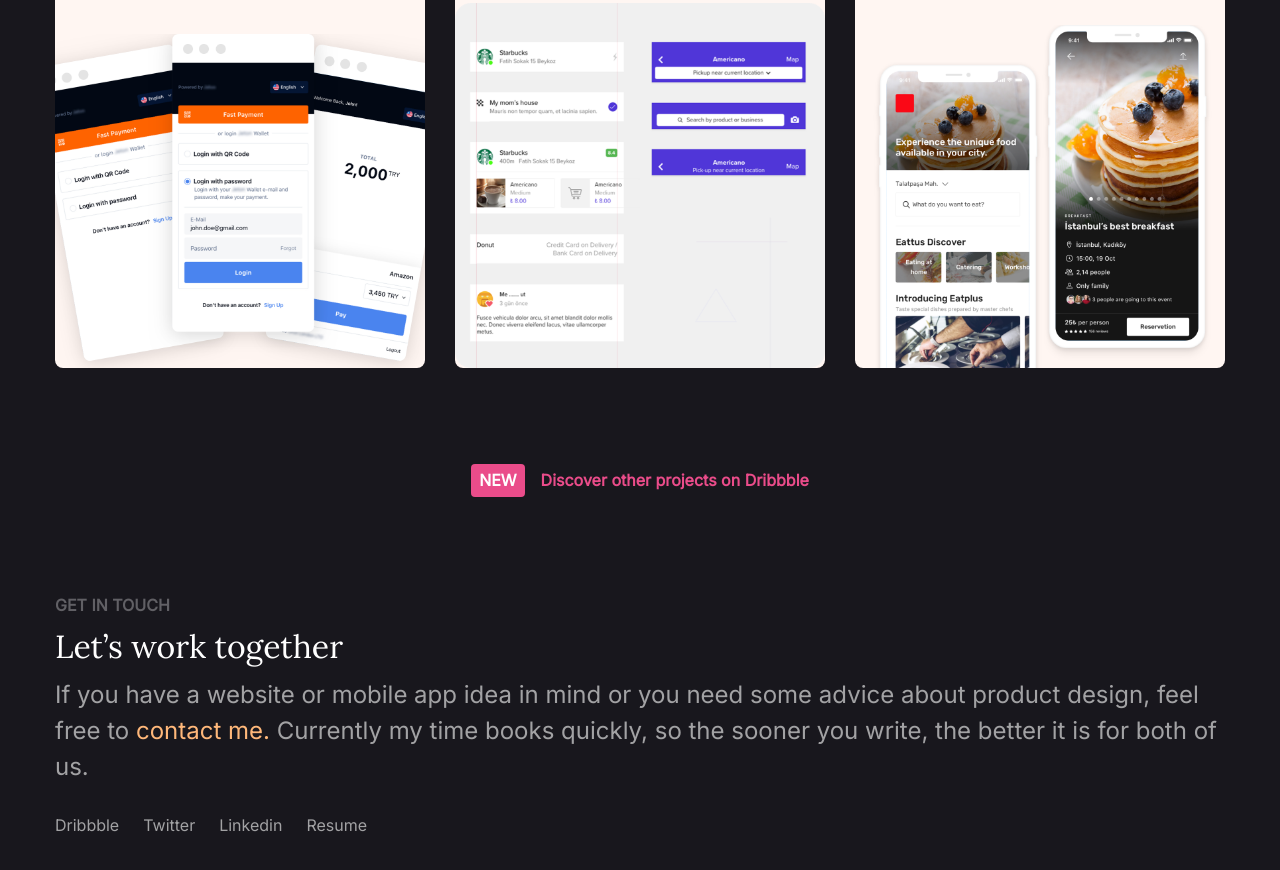
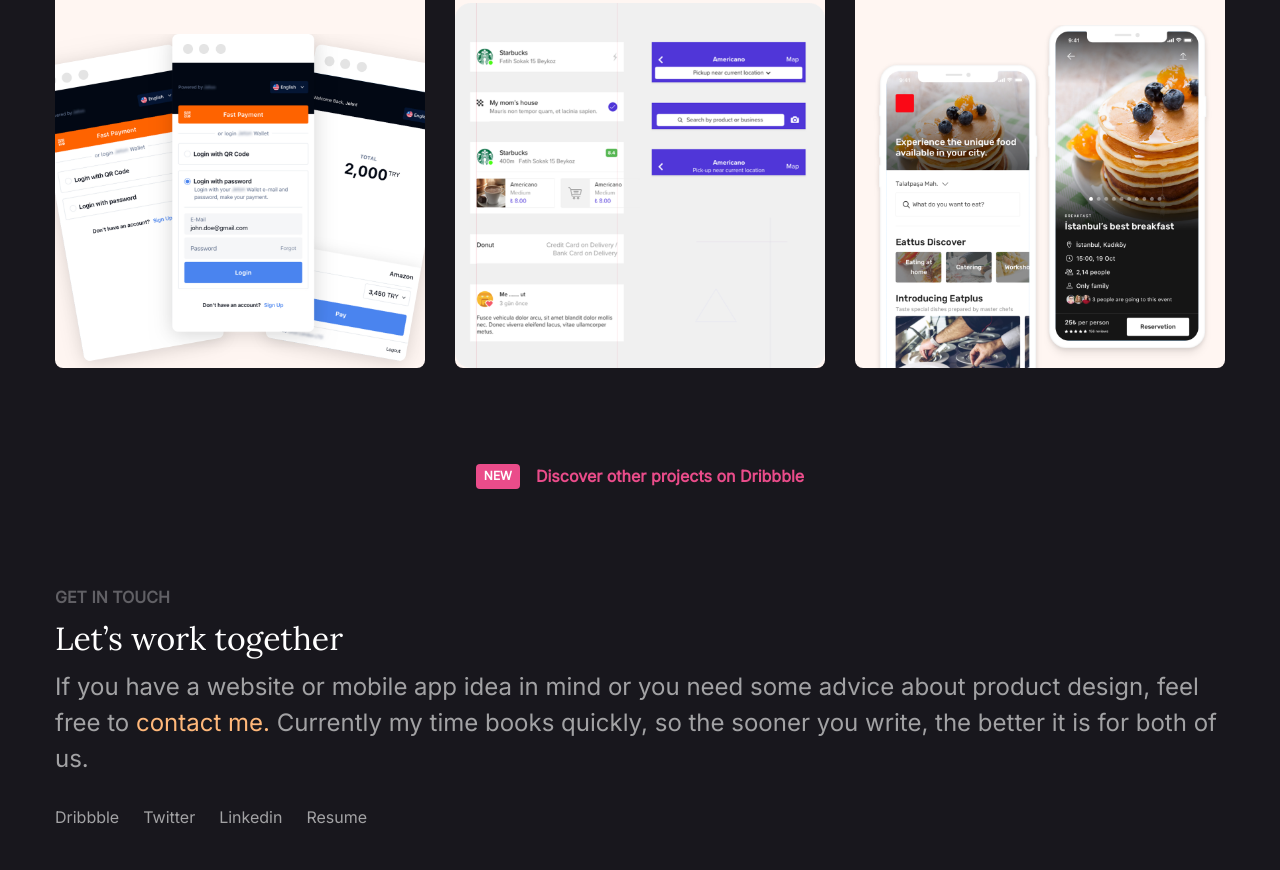
Before and after one commit to grycode/burak-portfolio, a Gatsby site: page / in a window 1280 px wide. Shown: the part 2793-3663 px from the top of the page. Built offline with nearby package versions, Linux system fonts and the light colour scheme; Gatsby itself is replaced by a stand-in of ours.

Commit message:
dribble space fix

```diff
--- a/src/assets/styles/Index.module.scss
+++ b/src/assets/styles/Index.module.scss
@@ -92,10 +92,11 @@
     span {
       background-color: #ea4c8a;
       color: white;
-      padding: 4px 8px;
+      padding: 3px 8px;
       border-radius: 4px;
       align-self: center;
       margin-bottom: 8px;
+      font-size: 12px;
 
       @media (min-width: 768px) {
         margin-bottom: 0;
```
